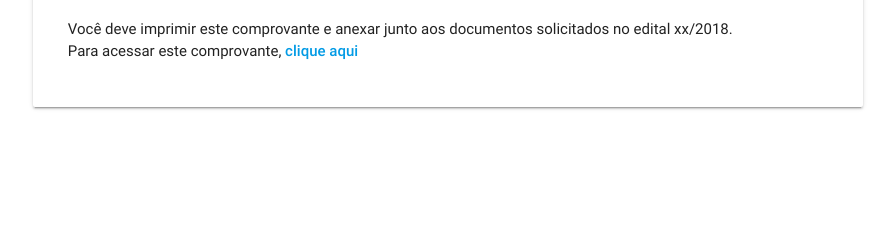
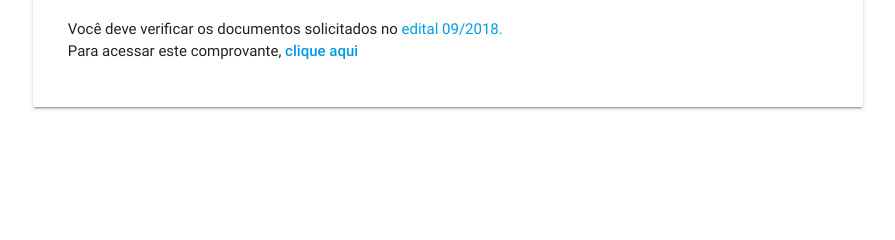
Before and after one commit to smkbarbosa/pescar, a Django app: template sare/questionarios/templates/questionarios/detalhes-email.html in a window 1280 px wide. Shown: the part 382-622 px from the top of the page, without its empty margins (192-1087 px from the left). Run offline with Django 3.2, Linux system fonts and the light colour scheme; the template is opened without the code that fills it, so the values that code supplies are empty; parts of the project's set-up code (start-up, migrations or seed data) failed here and were passed over; some libraries are stand-ins or nearby versions.

Commit message:
adiciona informação do edital

```diff
--- a/sare/questionarios/templates/questionarios/detalhes-email.html
+++ b/sare/questionarios/templates/questionarios/detalhes-email.html
@@ -29,7 +29,9 @@
                             <li><strong>Semestre/Módulo/Ano:</strong> {{ quest.sem_mod_ano }}</li>
 
                         </ul>
-                        <p>Você deve imprimir este comprovante e anexar junto aos documentos solicitados no edital xx/2018.</p>
+                        <p>Você deve verificar os documentos solicitados no <a href="http://portal.ifto.edu
+                        .br/palmas/campus-palmas/seletivos-palmas/processo-seletivo/edital-de-abertura-n-o-9-2018-selecao-de-alunos-para-o-programa-de-assistencia-estudantil">
+                            edital 09/2018.</a></p>
 
                         <div>
                             <p>Para acessar este comprovante, <strong> <a href="http://pescar.ifto.edu.br/questionario/{{ quest.hashId }}">clique aqui </a></strong></p>
--- a/sare/questionarios/templates/questionarios/detalhes.html
+++ b/sare/questionarios/templates/questionarios/detalhes.html
@@ -26,7 +26,9 @@
                             <li><strong>Semestre/Módulo/Ano:</strong> {{ quest.sem_mod_ano }}</li>
 
                         </ul>
-                        <p>Você deve imprimir este comprovante e anexar junto aos documentos solicitados no edital xx/2018.</p>
+                        <p>Você deve verificar os documentos solicitados no <a href="http://portal.ifto.edu
+                        .br/palmas/campus-palmas/seletivos-palmas/processo-seletivo/edital-de-abertura-n-o-9-2018-selecao-de-alunos-para-o-programa-de-assistencia-estudantil">
+                            edital 09/2018.</a></p>
 
                         <div>
                             <p>Para acessar este comprovante, utilize o código: <strong>{{ quest.hashId }}</strong></p>
```
